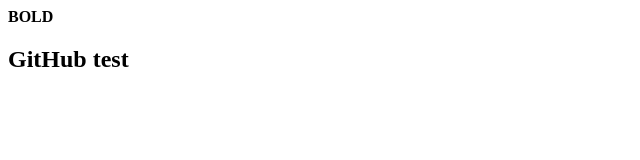
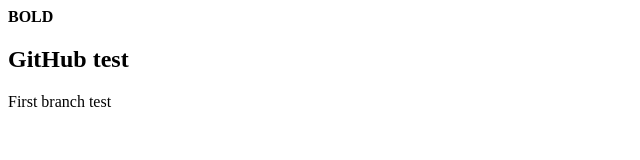
Before and after one commit to veenadave/web-project, a plain HTML site: page index.html in a window 1280 px wide. Shown: the whole page, without its empty margins (0-640 px from the left). Drawn offline with Linux system fonts and the light colour scheme.

Commit message:
first branch test
added "first branch test"

```diff
--- a/index.html
+++ b/index.html
@@ -6,5 +6,6 @@
 <body>
   <strong> BOLD </strong>
 <h2> GitHub test </h2>
+<p> First branch test </p>
 </body>
 </html>
```
